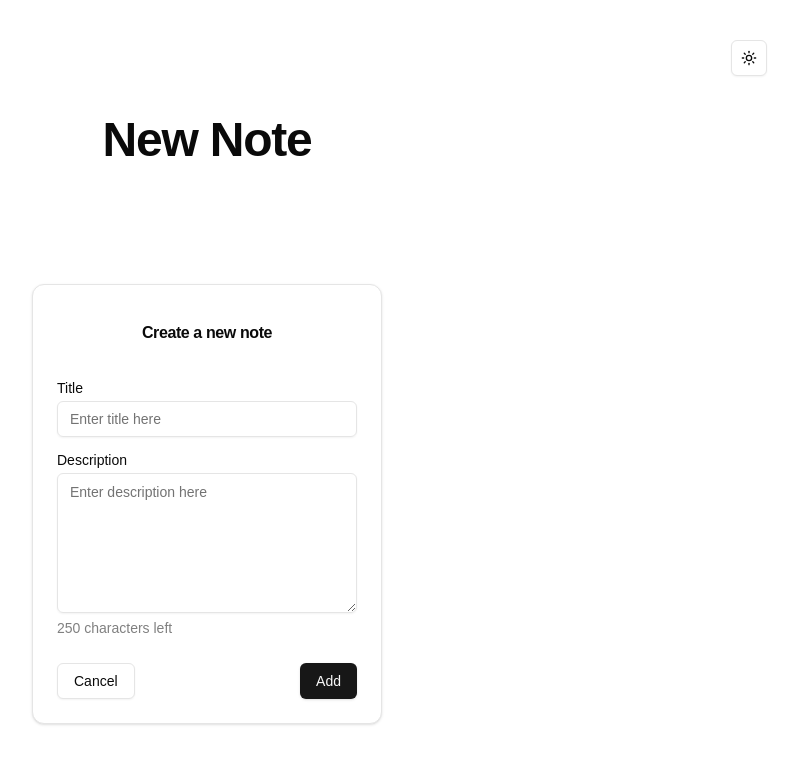
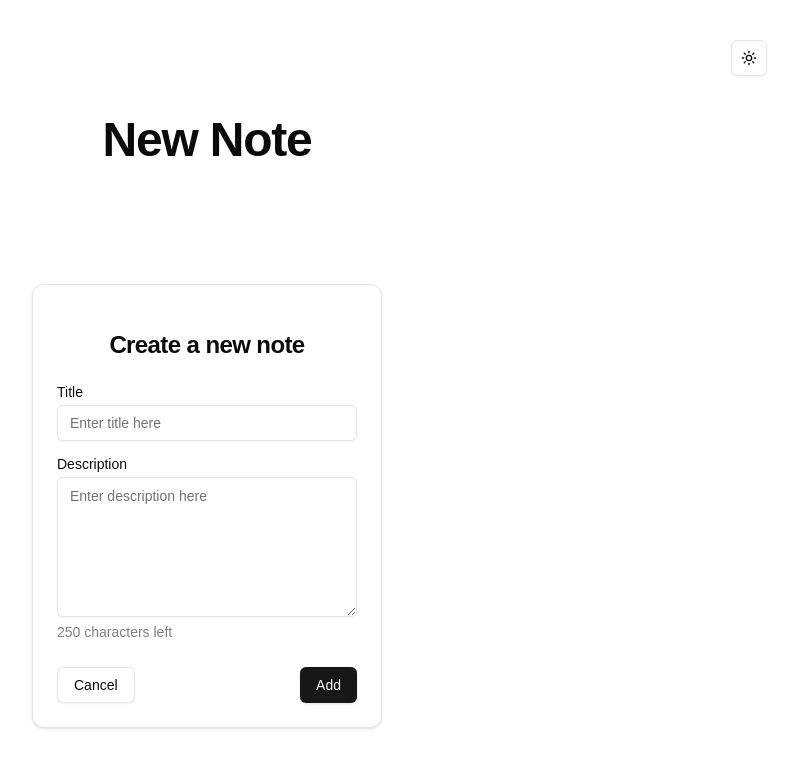
Before and after one commit to claudiecodes/Basic-CRUD-App-using-Next.js, a Next.js app: page /add in a window 1280 px wide. Shown: the top 768 px of the page, without its empty margins (433-1231 px from the left). Built offline with nearby package versions, Linux system fonts and the light colour scheme.

Commit message:
fix: layouting UI

```diff
--- a/src/components/cards/AddFormCard.tsx
+++ b/src/components/cards/AddFormCard.tsx
@@ -49,8 +49,12 @@ export function AddFormCard() {
   };
   return (
     <Card className="w-[350px]">
-      <CardHeader className="text-center p-10">
-        <CardTitle>Create a new note</CardTitle>
+      <CardHeader className="text-center">
+        <CardTitle>
+          <h3 className="mt-5 scroll-m-20 text-2xl font-semibold tracking-tight">
+            Create a new note
+          </h3>
+        </CardTitle>
       </CardHeader>
       <CardContent>
         <form>
--- a/src/components/cards/EditFormCard.tsx
+++ b/src/components/cards/EditFormCard.tsx
@@ -53,8 +53,12 @@ export function EditFormCard() {
   };
   return (
     <Card className="w-[350px]">
-      <CardHeader className="text-center p-10">
-        <CardTitle>Update note</CardTitle>
+      <CardHeader className="text-center">
+        <CardTitle>
+          <h3 className="mt-5 scroll-m-20 text-2xl font-semibold tracking-tight">
+            Update note
+          </h3>
+        </CardTitle>
       </CardHeader>
       <CardContent>
         <form>
```
